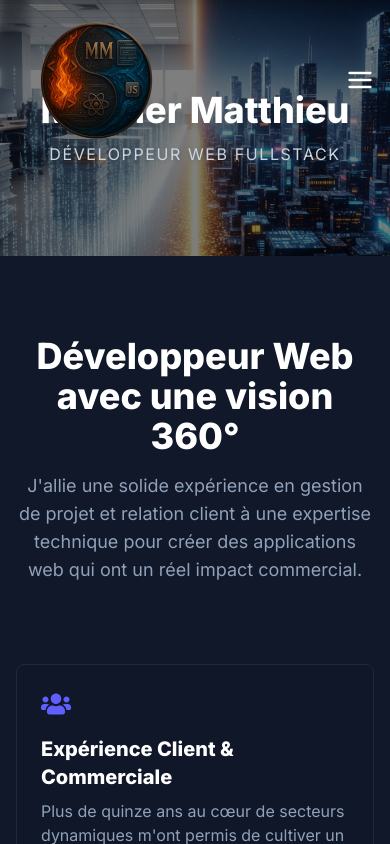
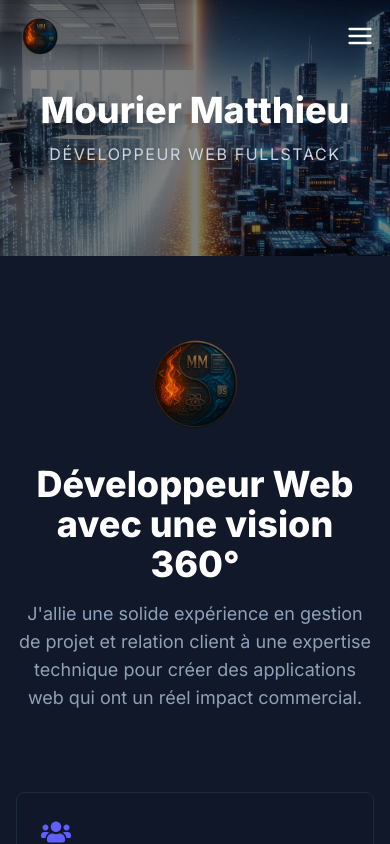
Before and after one commit to Vangelis-26/portofolio, a Next.js app: page / in a window 390 px wide. Shown: the top 844 px of the page. Built offline with nearby package versions, Linux system fonts and the light colour scheme.

Commit message:
Refactor layout and header components; replace FloatingButton with FloatingButtonsWrapper for improved button management and adjust logo size for better responsiveness. Add logo to intro section with fade-in animation.

```diff
--- a/src/app/layout.jsx
+++ b/src/app/layout.jsx
@@ -1,7 +1,6 @@
 import { Inter } from "next/font/google";
 import Header from "@/components/header/header";
 import Footer from "@/components/footer/footer";
-import FloatingButton from "@/components/floatingButton/floatingButton";
 import FloatingButtonsWrapper from "@/components/floattingButtonWrapper/floattingButtonWrapper";
 import "./globals.css";
 
@@ -46,15 +45,13 @@ export default function RootLayout({ children }) {
         </main>
 
         <div className="sticky bottom-8 z-40 w-full flex justify-end pr-8 pointer-events-none">
-          <div className="hidden md:block">
-            <FloatingButton />
+          <div className="hidden md:block pointer-events-auto">
+            <FloatingButtonsWrapper />
           </div>
         </div>
 
         <Footer />
 
-        <FloatingButtonsWrapper />
-
       </body>
     </html>
   );
--- a/src/components/floatingButton/floatingButton.jsx
+++ b/src/components/floatingButton/floatingButton.jsx
@@ -30,7 +30,7 @@ export default function FloatingButtons() {
                 <Cv />
                 <button
                     onClick={() => window.scrollTo({ top: 0, behavior: 'smooth' })}
-                    className="flex items-center justify-center h-12 w-12 rounded-full p-3 shadow-lg bg-slate-800/80 backdrop-blur-sm border border-slate-700 text-white transform transition-transform duration-300 hover:scale-110 hover:border-([)--color-border)"
+                    className="flex items-center justify-center h-12 w-12 rounded-full p-3 shadow-lg bg-slate-800/80 backdrop-blur-sm border border-slate-700 text-white transform transition-transform duration-300 hover:scale-110 hover:border-(--color-border)"
                     aria-label="Retourner en haut de la page"
                 >
                     <FiArrowUp size={24} />
--- a/src/components/header/header.jsx
+++ b/src/components/header/header.jsx
@@ -47,7 +47,8 @@ export default function Header() {
             <Link
               href="/"
               aria-label="Retour à l'accueil"
-              className="relative block h-32 w-40 md:h-20 md:w-48 transition-transform duration-300 hover:scale-105"
+              // On définit une petite taille par défaut, et une plus grande pour les écrans md+
+              className="relative block h-10 w-12 md:h-16 md:w-20 transition-transform duration-300 hover:scale-105"
             >
               <Image
                 src="/logo.webp"
--- a/src/components/intro/intro.jsx
+++ b/src/components/intro/intro.jsx
@@ -1,4 +1,5 @@
 import { FaUsers, FaTasks, FaHandshake } from "react-icons/fa";
+import Image from "next/image";
 
 const strengths = [
     {
@@ -23,6 +24,16 @@ export default function Intro() {
         <main className="container mx-auto flex flex-col items-center px-4 py-20">
 
             <section className="text-center">
+                <div className="flex justify-center mb-8 animate-fade-in-up">
+                    <Image
+                        src="/logo.webp"
+                        alt="Logo de Mourier Matthieu"
+                        width={256}
+                        height={256}
+                        priority
+                        className="h-24 w-24 md:h-32 md:w-32"
+                    />
+                </div>
                 <h1 className="text-4xl md:text-5xl font-bold">
                     Développeur Web avec une vision 360°
                 </h1>
```
